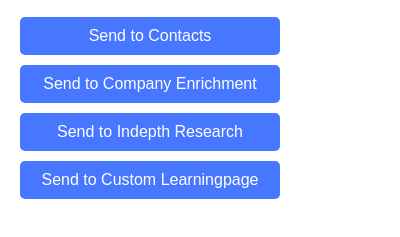
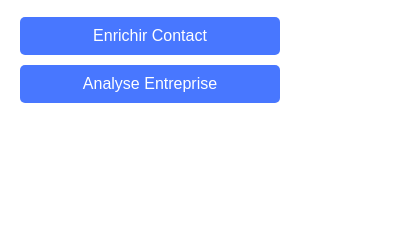
Before and after one commit to jacobscuzzi/webhook_chrome_extension, a browser extension: page chrome-extension_git_hub/srcs/popup.html in a window 400 px wide. Both pictures are taken after typing "name@example.com" into the empty fields and a click on the button "Save". Shown: the part 69-306 px from the top of the page. Drawn offline with Linux system fonts and the light colour scheme.

Commit message:
removed two buttons

```diff
--- a/chrome-extension_git_hub/srcs/popup.html
+++ b/chrome-extension_git_hub/srcs/popup.html
@@ -150,10 +150,10 @@
 
     <div id="formContainer"></div>
 
-    <button id="sendToWebhook1">Send to Contacts</button>
-    <button id="sendToWebhook2">Send to Company Enrichment</button>
-    <button id="sendToWebhook3">Send to Indepth Research</button>
-    <button id="sendToWebhook4">Send to Custom Learningpage</button>
+    <button id="sendToWebhook1">Enrichir Contact</button>
+    <button id="sendToWebhook2">Analyse Entreprise</button>
+    <!--<button id="sendToWebhook3">Send to Indepth Research</button>-->
+    <!--<button id="sendToWebhook4">Send to Custom Learningpage</button>-->
   </div>
 
   <script src="popup.js"></script>
--- a/chrome-extension_git_hub/srcs/popup.js
+++ b/chrome-extension_git_hub/srcs/popup.js
@@ -55,8 +55,8 @@ document.addEventListener("DOMContentLoaded", async () => {
     const webhooks = {
       webhook1: "https://api.clay.com/v3/sources/webhook/pull-in-data-from-a-webhook-90daaca4-a9c9-40be-aa69-17245b91faa8",
       webhook2: "https://api.clay.com/v3/sources/webhook/pull-in-data-from-a-webhook-583c0378-a31d-47e9-ae07-e5af6a945e88",
-      webhook3: "https://api.clay.com/v3/sources/webhook/pull-in-data-from-a-webhook-b09cf39e-c1e3-4bcc-84c5-462be24da8cc",
-      webhook4: "https://api.clay.com/v3/sources/webhook/pull-in-data-from-a-webhook-f03b2c4b-d1d5-4712-8398-03e46894e999",
+      //webhook3: "https://api.clay.com/v3/sources/webhook/pull-in-data-from-a-webhook-b09cf39e-c1e3-4bcc-84c5-462be24da8cc",
+      //webhook4: "https://api.clay.com/v3/sources/webhook/pull-in-data-from-a-webhook-f03b2c4b-d1d5-4712-8398-03e46894e999",
     };
 
     const cleanUrl = (url) => url?.split("?")[0] || ""; // Clean URL by removing query parameters
@@ -132,8 +132,8 @@ document.addEventListener("DOMContentLoaded", async () => {
 
     document.getElementById("sendToWebhook1").addEventListener("click", () => sendToWebhook(webhooks.webhook1));
     document.getElementById("sendToWebhook2").addEventListener("click", () => sendToWebhook(webhooks.webhook2));
-    document.getElementById("sendToWebhook3").addEventListener("click", () => sendToWebhook(webhooks.webhook3));
-    document.getElementById("sendToWebhook4").addEventListener("click", () => sendToWebhook(webhooks.webhook4));
+    //document.getElementById("sendToWebhook3").addEventListener("click", () => sendToWebhook(webhooks.webhook3));
+    //document.getElementById("sendToWebhook4").addEventListener("click", () => sendToWebhook(webhooks.webhook4));
 
     // Function to send data to the webhook (tu peut changer ici pour changer les noms de data)
     async function sendToWebhook(webhookUrl) {
```
Also changed, not shown: chrome-extension_git_hub/srcs/background.js (+6 -5 lines).
